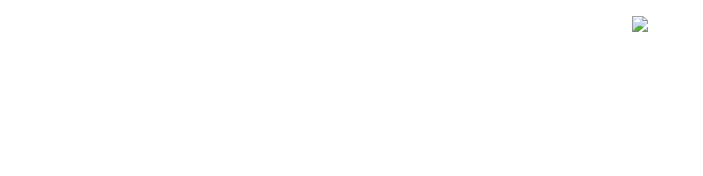
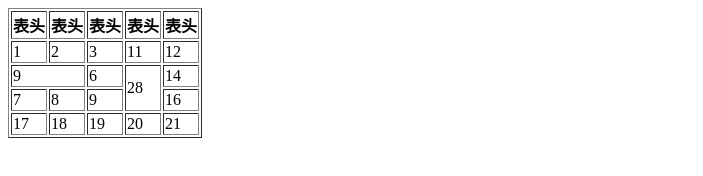
Before and after one commit to aliyayaya/aliyayaya.github.io, a plain HTML site: page index.html in a window 1280 px wide. Shown: the whole page, without its empty margins (0-703 px from the left). Drawn offline with Linux system fonts and the light colour scheme.

Commit message:
Update index.html

```diff
--- a/index.html
+++ b/index.html
@@ -1,10 +1,47 @@
-<!doctype html>
+<!doctype html><!--声明是一个HTML文件-->
 <html>
+  <!--头部开始-->
   <head>
-    <meta charset="utf-8">
+    <meta charset="utf-8"><!--规定HTML文档的字符编码为utf-8-->
     <title>网页标题</title>
   </head>
+  <!--头部结束-->
+  <!--主体开始-->
   <body>
-    <p align="center"><a href=https://j.map.baidu.com/i1gDO><img src="1111.png"></a> </p>
+    <table border="1">
+  <tr>
+    <th>表头</th>
+    <th>表头</th>
+    <th>表头</th>
+    <th>表头</th>
+    <th>表头</th>
+  </tr>
+  <tr>
+    <td>1</td>
+    <td>2</td>
+    <td>3</td>
+    <td>11</td>
+    <td>12</td>
+  </tr>
+  <tr>
+    <td colspan="2">9</td>
+    <td>6</th>
+    <td rowspan="2">28</td>
+    <td>14</td>
+  </tr>
+  <tr>
+    <td>7</td>
+    <td>8</td>
+    <td>9</td>
+    <td>16</td>
+  </tr>
+  <tr>
+    <td>17</td>
+    <td>18</td>
+    <td>19</td>
+    <td>20</td>
+    <td>21</td>
+</table>
   </body>
+  <!--主体结束-->
 </html>
```
